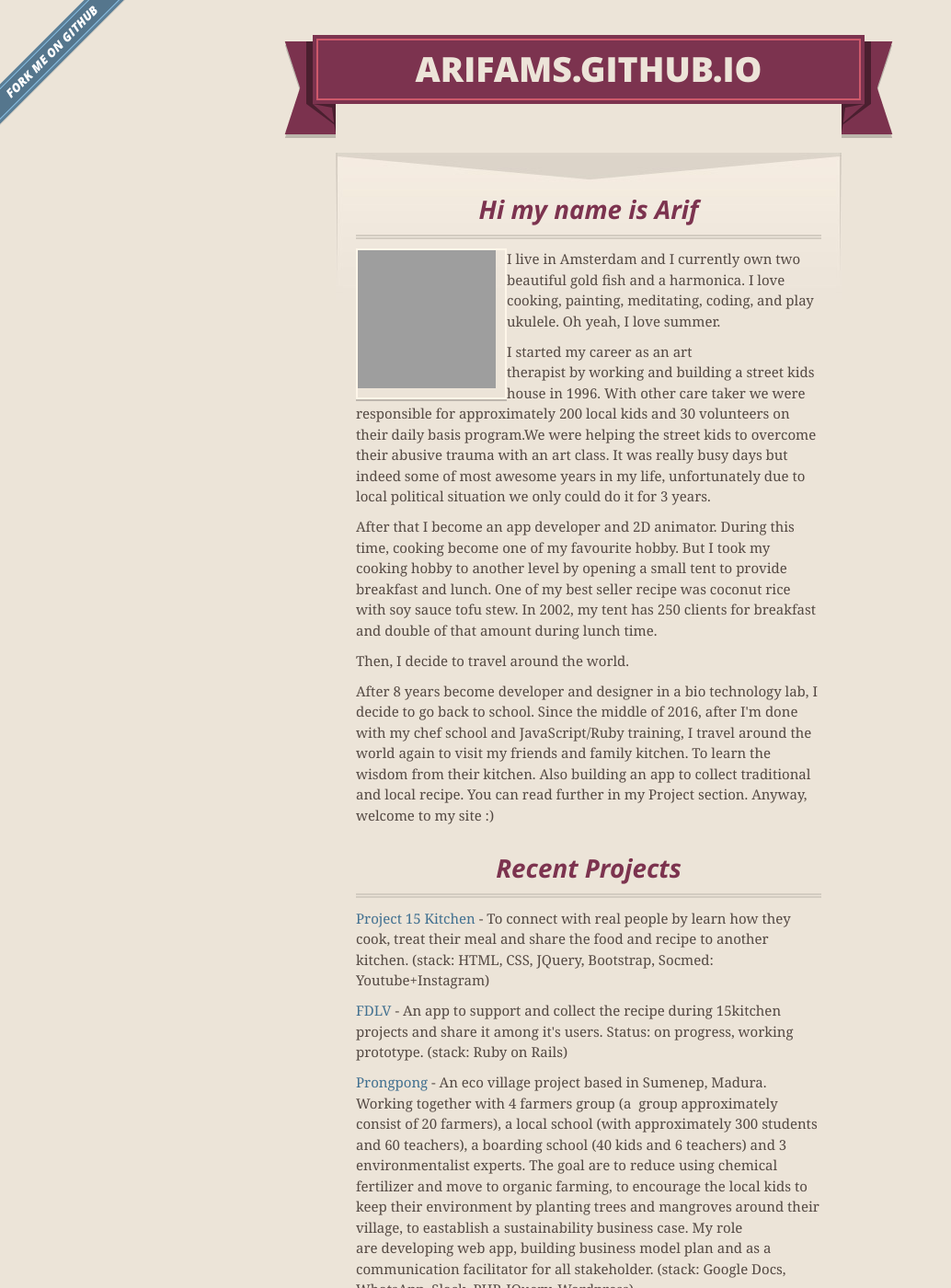
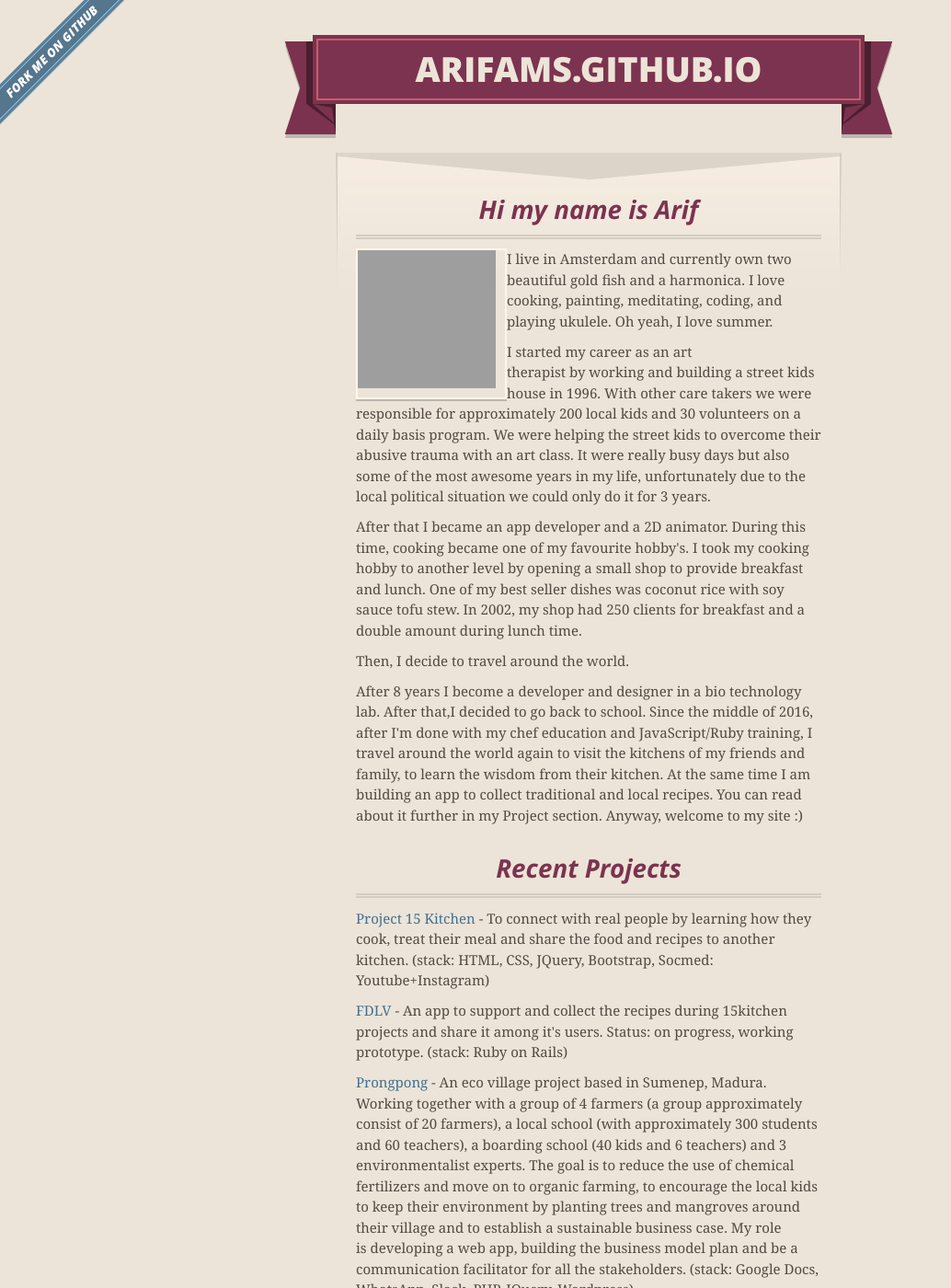
Before and after one commit to arifams/arifams.github.io, a Jekyll site: the page index.html, which Jekyll copies as it is, in a window 1280 px wide and 1400 px high. Shown: the whole window at 92% size, without its empty margins (0-1034 px from the left). Built offline with Jekyll 4.4.1, drawn with Linux system fonts in a browser that asks for light colours; nearby versions of some CDN libraries; some of the changed text lies outside the part shown; grey boxes are pictures that could not be loaded.

Commit message:
QA Charlotte: fix typo and grammatical

```diff
--- a/index.html
+++ b/index.html
@@ -40,25 +40,23 @@
 <h3><a id="welcome-to-github-pages" class="anchor" href="#welcome-to-github-pages"></a>Hi my name is Arif</h3>
 <p>
 <img src="https://avatars2.githubusercontent.com/u/14273443?v=3&amp;s=460" alt="" width="150" height="150" style="float: left; padding: 0 10px 10px 0" />
-I live in Amsterdam&nbsp;and I currently&nbsp;own two beautiful gold fish and a harmonica. I love cooking, painting, meditating, coding, and play ukulele. Oh yeah, I love summer.</p>
-<p>I started my career as an art therapist&nbsp;by&nbsp;working and building a street kids house in 1996. With other care taker we were responsible for approximately 200 local kids and 30 volunteers on their daily basis program.We were helping the street kids to overcome their abusive trauma with an art class. It was really busy days but indeed some of most awesome&nbsp;years in my life, unfortunately due to local political situation we only could do it for 3 years.</p>
-<p>After that I become an app developer and 2D animator. During this time, cooking become one of my favourite hobby. But I took my cooking hobby to another level by opening a small tent&nbsp;to provide breakfast and lunch. One of my best seller recipe was coconut rice with soy sauce tofu stew. In 2002,&nbsp;my tent has 250 clients for breakfast and double of that amount during lunch time.&nbsp;</p>
+                        I live in Amsterdam and currently own two beautiful gold fish and a harmonica. I love cooking, painting, meditating, coding, and playing ukulele. Oh yeah, I love summer.</p>
+<p>I started my career as an art therapist by working and building a street kids house in 1996. With other care takers we were responsible for approximately 200 local kids and 30 volunteers on a daily basis program. We were helping the street kids to overcome their abusive trauma with an art class. It were really busy days but also some of the most awesome years in my life, unfortunately due to the local political situation we could only do it for 3 years.</p>
+<p>After that I became an app developer and a 2D animator. During this time, cooking became one of my favourite hobby's. I took my cooking hobby to another level by opening a small shop to provide breakfast and lunch. One of my best seller dishes was coconut rice with soy sauce tofu stew. In 2002, my shop had 250 clients for breakfast and a double amount during lunch time.</p>
 <p>Then, I decide to travel around the world.</p>
-<p>After 8 years become developer and designer in a bio technology lab, I decide to go back to school. Since the middle of&nbsp;2016, after I'm done with my chef&nbsp;school and JavaScript/Ruby training, I travel around the world again to visit my friends and family kitchen. To learn the wisdom from their kitchen. Also building an app to collect traditional and local recipe. You can read further in my Project section. Anyway, welcome to my site :)</p>
+<p>After 8 years I become a developer and designer in a bio technology lab. After that,I decided to go back to school. Since the middle of 2016, after I'm done with my chef education and JavaScript/Ruby training, I travel around the world again to visit the kitchens of my friends and family, to learn the wisdom from their kitchen. At the same time I am building an app to collect traditional and local recipes. You can read about it further in my Project section. Anyway, welcome to my site :) </p>
 <h3><a id="designer-templates" class="anchor" href="#designer-templates"></a>Recent Projects</h3>
-<p><a href="http://15kitchen.com" target="_blank">Project 15 Kitchen</a> - To connect with real people by learn how they cook, treat their meal and share the food and recipe to another kitchen. (stack: HTML, CSS, JQuery, Bootstrap, Socmed: Youtube+Instagram)</p>
-<p><a href="https://fdlv.herokuapp.com/" target="_blank">FDLV</a> - An&nbsp;app to support and collect the recipe during 15kitchen projects and share it among it's users. Status: on progress, working prototype. (stack: Ruby on Rails)</p>
-<p><a href="http://prongpong.org" target="_blank">Prongpong</a> - An eco village project based in Sumenep, Madura. Working together with 4 farmers group (a &nbsp;group approximately consist of 20 farmers), a local school (with approximately 300 students and 60 teachers), a boarding school (40 kids and 6 teachers) and 3 environmentalist experts. The goal are to reduce using chemical fertilizer and move to organic farming, to encourage the local kids to keep their environment&nbsp;by planting&nbsp;trees and mangroves around their village, to eastablish a sustainability business case. My role are&nbsp;developing web app, building business model plan and as a communication facilitator for all stakeholder. (stack: Google Docs, WhatsApp, Slack, PHP, JQuery, Wordpress)</p>
-<p><a href="http://www.tribunal1965.org/" target="_blank">International People's Tribunal 1965</a> - To support a working group which focused on human rights and international law affairs campaigne. (stack: adobe CC, PHP, Wordpress, security and QA test tools)</p>
+<p><a href="http://15kitchen.com" target="_blank">Project 15 Kitchen</a> - To connect with real people by learning how they cook, treat their meal and share the food and recipes to another kitchen. (stack: HTML, CSS, JQuery, Bootstrap, Socmed: Youtube+Instagram)</p>
+<p><a href="https://fdlv.herokuapp.com/" target="_blank">FDLV</a> - An app to support and collect the recipes during 15kitchen projects and share it among it's users. Status: on progress, working prototype. (stack: Ruby on Rails)</p>
+<p><a href="http://prongpong.org" target="_blank">Prongpong</a> - An eco village project based in Sumenep, Madura. Working together with a group of 4 farmers (a group approximately consist of 20 farmers), a local school (with approximately 300 students and 60 teachers), a boarding school (40 kids and 6 teachers) and 3 environmentalist experts. The goal is to reduce the use of chemical fertilizers and move on to organic farming, to encourage the local kids to keep their environment by planting trees and mangroves around their village and to establish a sustainable business case. My role is developing a web app, building the business model plan and be a communication facilitator for all the stakeholders. (stack: Google Docs, WhatsApp, Slack, PHP, JQuery, Wordpress)</p>
+<p><a href="http://www.tribunal1965.org/" target="_blank">International People's Tribunal 1965</a> - To support a working group which is focused to human rights and international law affairs campaignes. (stack: adobe CC, PHP, Wordpress, security and QA test tools) </p>
 <p>For my other previous projects you can check out my profile:</p>
 <p><a href="https://www.linkedin.com/in/arif-kurniawan-9a763788" target="_blank">LinkedIn</a>&nbsp;</p>
 <p><a href="https://www.behance.net/arifams" target="_blank">Behance</a></p>
 <p><a href="https://www.instagram.com/arifamsterdam/" target="_new">Instagram</a></p>
 <p>&nbsp;</p>
-<h3><a id="creating-pages-manually" class="anchor" href="#creating-pages-manually"></a>What can&nbsp;I help you?</h3>
-<p>Are you looking for someone that can help you coding and building an app, from scratch to the store? <br />Or are you looking for UI designer? <br />Or are you a recruiters?</p>
-<p>Or perhaps you just want to have delicious meal? Well, in addition to&nbsp;developing apps I'm also well known as a chef&nbsp;:)</p>
-<p>Well, you might contact me of course. My contact is in contact section below. I'm pretty much open right now with any kind of apps developing offer (back-end and front-end) but mostly it will impressed me if you can connect&nbsp;yourself with&nbsp;projects related to art, food, marketing, AI, law, bio technology, human rights or alternative agriculture.</p>
+<h3><a id="creating-pages-manually" class="anchor" href="#creating-pages-manually"></a>How can&nbsp;I help you?</h3>
+<p>Are you looking for someone that can help you coding and building an app, from scratch to the store? Or are you looking for a UI designer? Or are you a recruiter? Or perhaps you just want to have a delicious meal? In addition to developing apps, I'm also well known as a chef :) You might contact me of course. My contact is in the contact section below. I'm pretty much open right now to any kind of apps developing offer (back-end and front-end) but mostly it will impress me if you can connect yourself with projects related to art, food, marketing, AI, law, bio technology, human rights or alternative agriculture.</p>
 <h3><a id="support-or-contact" class="anchor" href="#support-or-contact"></a>Support or Contact</h3>
 <p>email: <a href="mailto:arif.amsterdam@gmail.com">arif.amsterdam@gmail.com</a>&nbsp;<br />WA: +31 6 811 98 218</p>
 </section>
```
Also changed, not shown: 1 other file.
